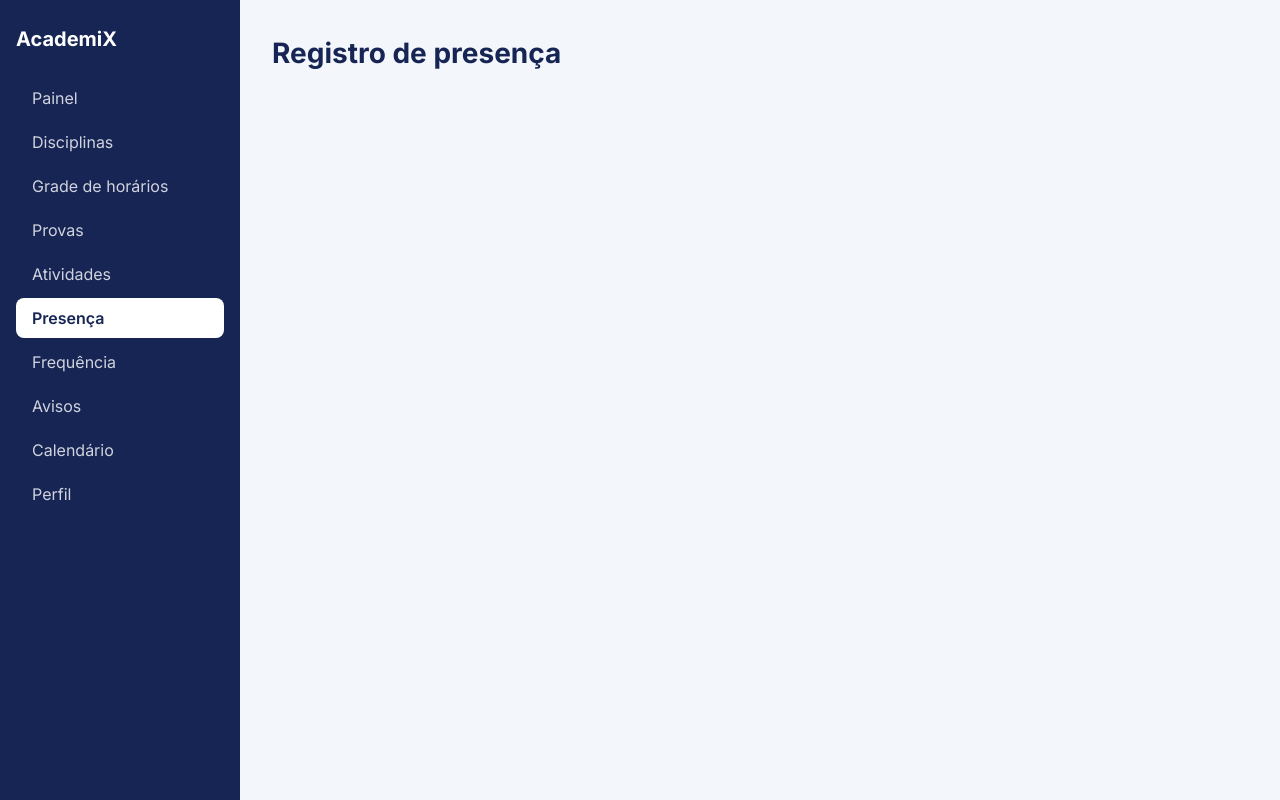
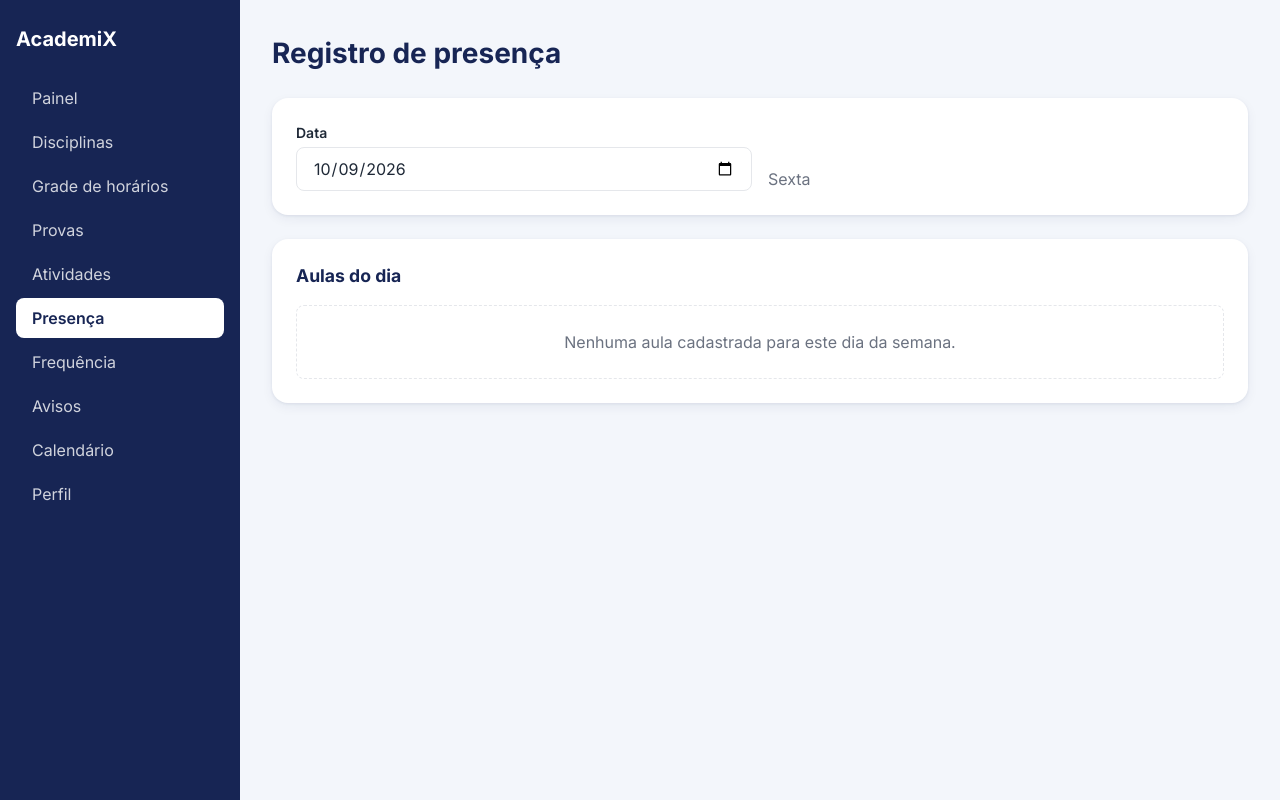
Before and after one commit to AcademyX-senai/academyx, a React (Vite) app: page /presenca in a window 1280 px wide. Built offline with nearby package versions, Linux system fonts and the light colour scheme.

Commit message:
feat: implementa registro de presenca e falta por aula

```diff
--- a/src/pages/Presenca.jsx
+++ b/src/pages/Presenca.jsx
@@ -1,9 +1,93 @@
+import { useState } from 'react'
+import { useApp } from '../context/AppContext'
+import Button from '../components/ui/Button'
+import Card from '../components/ui/Card'
+import Field from '../components/ui/Field'
+import EmptyState from '../components/ui/EmptyState'
+import { DIAS_SEMANA, diaDaSemana, hojeISO } from '../utils/datas'
+
 function Presenca() {
+  const { disciplinas, aulas, presencas, setPresencas } = useApp()
+  const [data, setData] = useState(hojeISO())
+
+  const aulasDoDia = aulas
+    .filter((a) => a.diaSemana === diaDaSemana(data))
+    .sort((a, b) => a.horario.localeCompare(b.horario))
+
+  const buscarRegistro = (aulaId) => presencas.find((p) => p.aulaId === aulaId && p.data === data)
+
+  function registrar(aula, presente) {
+    const semEste = presencas.filter((p) => !(p.aulaId === aula.id && p.data === data))
+    setPresencas([
+      ...semEste,
+      { id: Date.now(), aulaId: aula.id, disciplinaId: aula.disciplinaId, data, presente },
+    ])
+  }
+
+  function limpar(aulaId) {
+    setPresencas(presencas.filter((p) => !(p.aulaId === aulaId && p.data === data)))
+  }
+
   return (
-    <section>
+    <div className="page">
       <h1>Registro de presença</h1>
-      {/* TODO: montar esta tela */}
-    </section>
+
+      <Card>
+        <div className="form-grid">
+          <Field label="Data">
+            <input type="date" value={data} onChange={(e) => setData(e.target.value)} />
+          </Field>
+          <p className="page__subtitulo">{data && DIAS_SEMANA[diaDaSemana(data)]}</p>
+        </div>
+      </Card>
+
+      <Card title="Aulas do dia">
+        {aulasDoDia.length === 0 ? (
+          <EmptyState>Nenhuma aula cadastrada para este dia da semana.</EmptyState>
+        ) : (
+          <ul className="lista">
+            {aulasDoDia.map((aula) => {
+              const d = disciplinas.find((x) => x.id === aula.disciplinaId)
+              const registro = buscarRegistro(aula.id)
+              return (
+                <li key={aula.id} className="item" style={{ '--cor': d?.cor }}>
+                  <div className="item__info">
+                    <span className="item__titulo">{d?.nome}</span>
+                    <span className="item__detalhe">
+                      {aula.horario}{' '}
+                      {registro && (
+                        <span className={`badge ${registro.presente ? 'badge--ok' : 'badge--risco'}`}>
+                          {registro.presente ? 'Presente' : 'Faltou'}
+                        </span>
+                      )}
+                    </span>
+                  </div>
+                  <div className="item__acoes">
+                    <Button
+                      variant={registro?.presente === true ? 'success' : 'secondary'}
+                      onClick={() => registrar(aula, true)}
+                    >
+                      Presença
+                    </Button>
+                    <Button
+                      variant={registro?.presente === false ? 'danger' : 'secondary'}
+                      onClick={() => registrar(aula, false)}
+                    >
+                      Falta
+                    </Button>
+                    {registro && (
+                      <Button variant="secondary" onClick={() => limpar(aula.id)}>
+                        Limpar
+                      </Button>
+                    )}
+                  </div>
+                </li>
+              )
+            })}
+          </ul>
+        )}
+      </Card>
+    </div>
   )
 }
 
```
